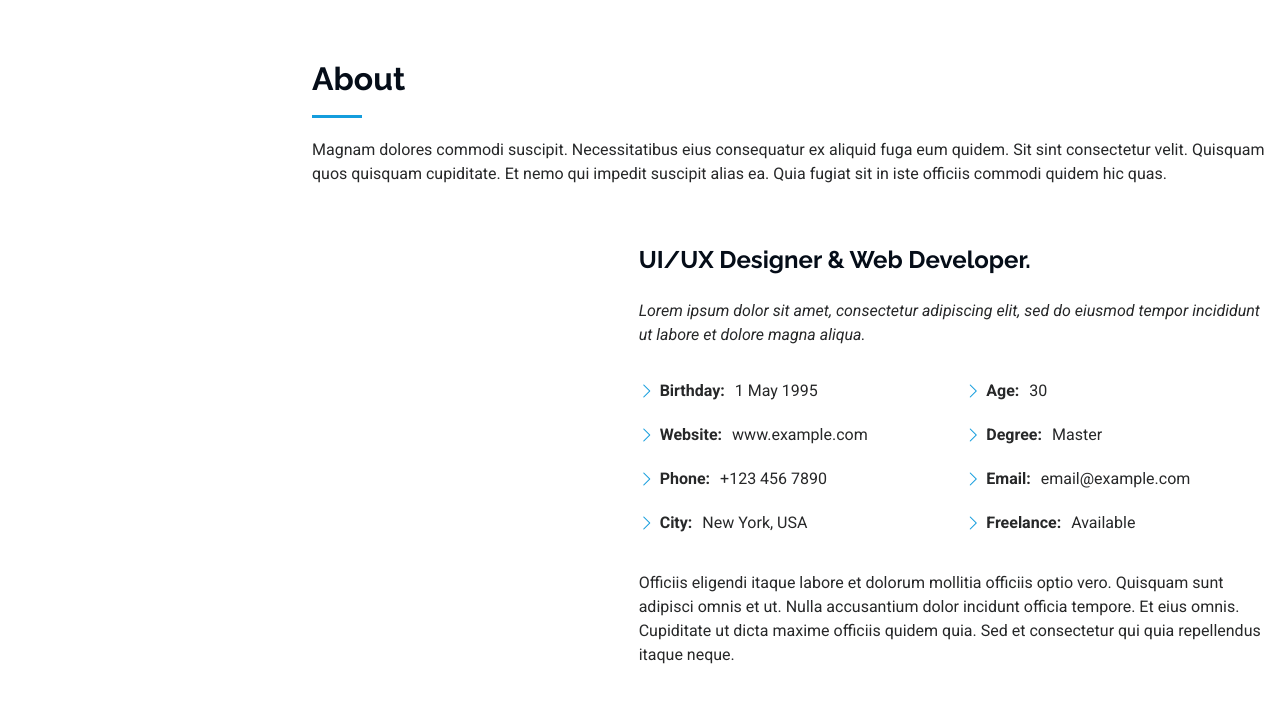
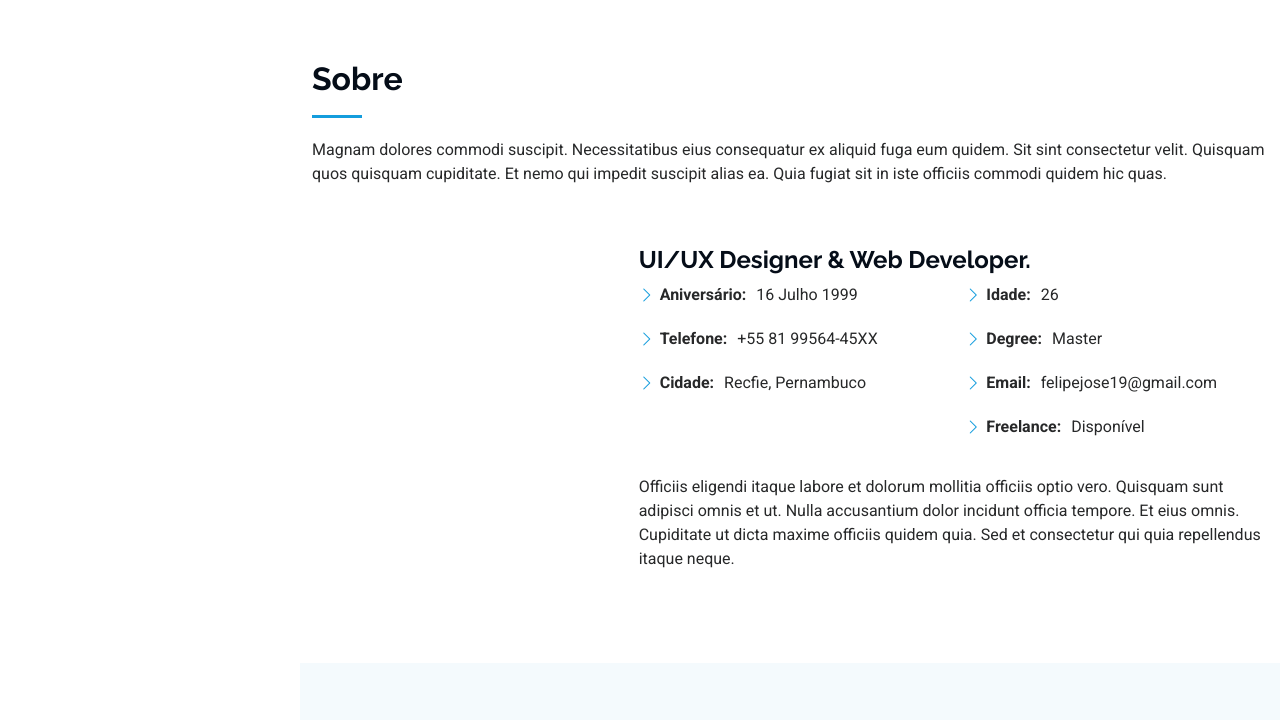
Before and after one commit to Fejscoelho/portifolio, a plain HTML site: page iPortfolio/index.html in a window 1280 px wide. Shown: the part 800-1520 px from the top of the page. Drawn offline with Linux system fonts and the light colour scheme.

Commit message:
Mudança sobre

```diff
--- a/iPortfolio/index.html
+++ b/iPortfolio/index.html
@@ -140,7 +140,7 @@
       <section id="about" class="about section">
         <!-- Section Title -->
         <div class="container section-title" data-aos="fade-up">
-          <h2>About</h2>
+          <h2>Sobre</h2>
           <p>
             Magnam dolores commodi suscipit. Necessitatibus eius consequatur ex
             aliquid fuga eum quidem. Sit sint consectetur velit. Quisquam quos
@@ -161,36 +161,28 @@
             </div>
             <div class="col-lg-8 content">
               <h2>UI/UX Designer &amp; Web Developer.</h2>
-              <p class="fst-italic py-3">
-                Lorem ipsum dolor sit amet, consectetur adipiscing elit, sed do
-                eiusmod tempor incididunt ut labore et dolore magna aliqua.
-              </p>
               <div class="row">
                 <div class="col-lg-6">
                   <ul>
                     <li>
                       <i class="bi bi-chevron-right"></i>
-                      <strong>Birthday:</strong> <span>1 May 1995</span>
+                      <strong>Aniversário:</strong> <span>16 Julho 1999</span>
                     </li>
                     <li>
                       <i class="bi bi-chevron-right"></i>
-                      <strong>Website:</strong> <span>www.example.com</span>
+                      <strong>Telefone:</strong> <span>+55 81 99564-45XX</span>
                     </li>
                     <li>
                       <i class="bi bi-chevron-right"></i>
-                      <strong>Phone:</strong> <span>+123 456 7890</span>
-                    </li>
-                    <li>
-                      <i class="bi bi-chevron-right"></i>
-                      <strong>City:</strong> <span>New York, USA</span>
+                      <strong>Cidade:</strong> <span>Recfie, Pernambuco</span>
                     </li>
                   </ul>
                 </div>
                 <div class="col-lg-6">
                   <ul>
                     <li>
-                      <i class="bi bi-chevron-right"></i> <strong>Age:</strong>
-                      <span>30</span>
+                      <i class="bi bi-chevron-right"></i> <strong>Idade:</strong>
+                      <span>26</span>
                     </li>
                     <li>
                       <i class="bi bi-chevron-right"></i>
@@ -198,11 +190,11 @@
                     </li>
                     <li>
                       <i class="bi bi-chevron-right"></i>
-                      <strong>Email:</strong> <span>email@example.com</span>
+                      <strong>Email:</strong> <span>felipejose19@gmail.com</span>
                     </li>
                     <li>
                       <i class="bi bi-chevron-right"></i>
-                      <strong>Freelance:</strong> <span>Available</span>
+                      <strong>Freelance:</strong> <span>Disponível</span>
                     </li>
                   </ul>
                 </div>
@@ -342,7 +334,7 @@
       <section id="resume" class="resume section">
         <!-- Section Title -->
         <div class="container section-title" data-aos="fade-up">
-          <h2>Resume</h2>
+          <h2>Currículo</h2>
           <p>
             Magnam dolores commodi suscipit. Necessitatibus eius consequatur ex
             aliquid fuga eum quidem. Sit sint consectetur velit. Quisquam quos
```
